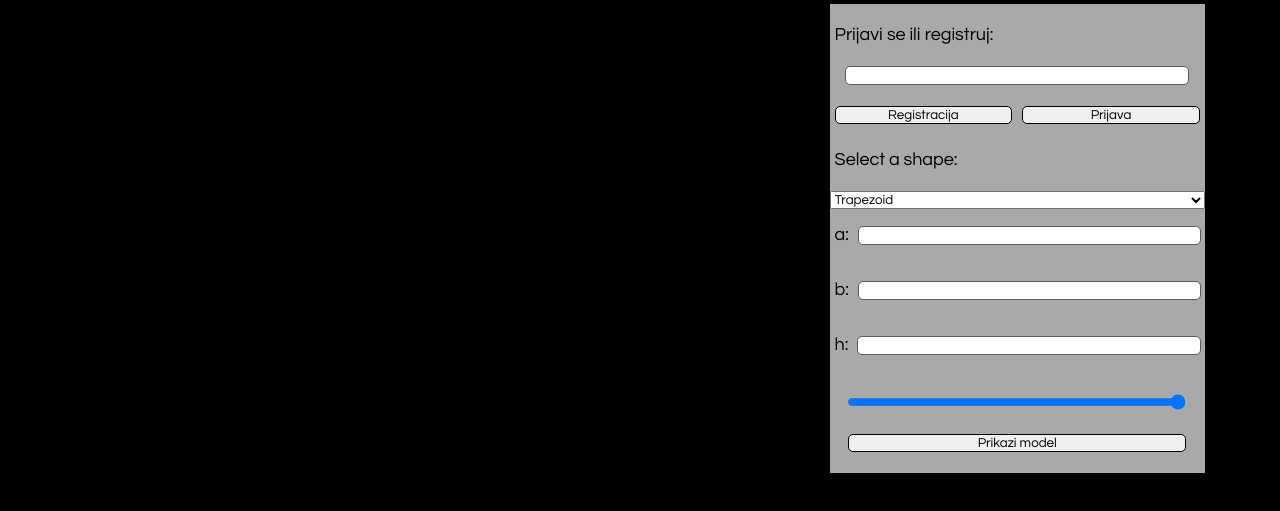
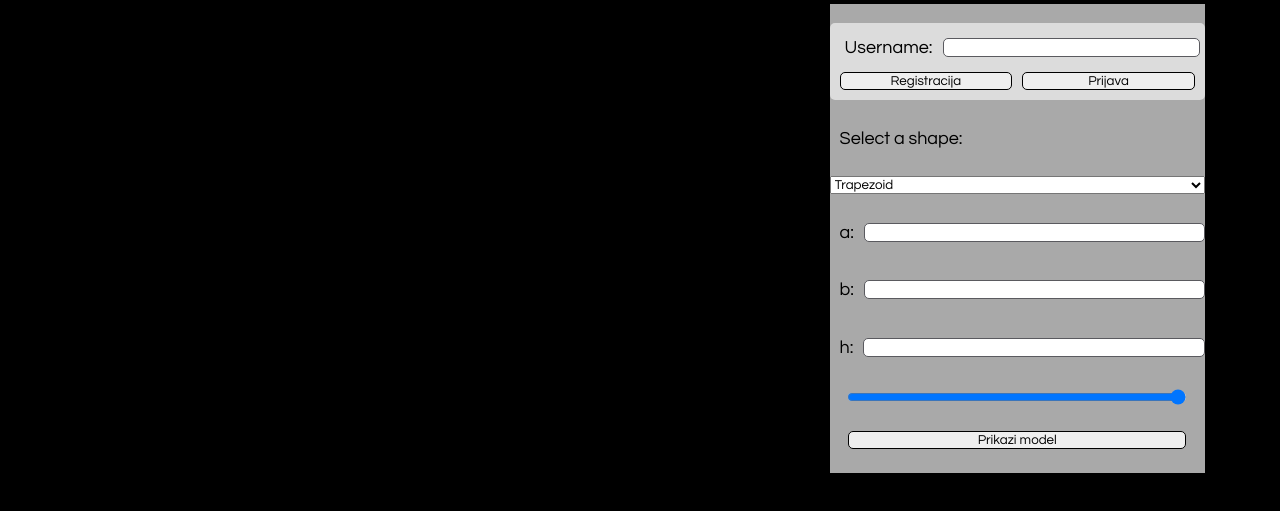
Before and after one commit to mldnantic/GeometrySolver, a website: page GeometrySolverWeb/public/index.html in a window 1280 px wide. Shown: the part 121-632 px from the top of the page. Drawn offline with Linux system fonts and the light colour scheme.

Commit message:
pocetak rada na redrawu komponenti interfejsa

```diff
--- a/GeometrySolverWeb/public/main.css
+++ b/GeometrySolverWeb/public/main.css
@@ -32,6 +32,11 @@ h1
     border-bottom-right-radius: 0px;
     margin: 5%;
     margin-bottom: 0%;
+}
+
+div
+{
+    display: flex;
 }
 
 .glavniDiv
@@ -77,12 +82,18 @@ textarea
 .registerLoginDiv
 {
     display: flex;
+    flex-direction: column;
+    padding: 5px;
+    background-color: gainsboro;
+    border-radius: 5px;
 }
 
 label
 {
     color: black;
     padding: 5px;
+    border-radius: 5px;
+    margin: 5px;
 }
 
 select
--- a/GeometrySolverWeb/public/main.js
+++ b/GeometrySolverWeb/public/main.js
@@ -69,11 +69,10 @@ if(!gl)
 {
     throw new Error("WEBGL NOT SUPPORTED");
 }
-
 // alert("Dobrodosli u GeometrySolver :D");
 
+//unloadovanje struktura za matrice jer drugacije ne radi
 const { mat2, mat2d, mat3, mat4, quat, quat2, vec2, vec3, vec4 } = glMatrix;
-
 
 var vertexData= [
     //koordinatne ose
@@ -122,17 +121,23 @@ menu.className="menuDiv";
 menu.id="menuDiv";
 glavniDiv.appendChild(menu);
 
+let registerLoginDiv = document.createElement("div");
+registerLoginDiv.className = "registerLoginDiv";
+registerLoginDiv.id = "registerLoginDiv";
+menu.appendChild(registerLoginDiv);
+
+let divTmp = document.createElement("div");
+
 let userLabel = document.createElement("label");
-userLabel.innerHTML = "Prijavi se ili registruj: ";
-menu.appendChild(userLabel);
+userLabel.innerHTML = "Username: ";
+divTmp.appendChild(userLabel);
 
 var usernameInput = document.createElement("input");
 usernameInput.id = "usernameInput";
-menu.appendChild(usernameInput);
+divTmp.appendChild(usernameInput);
 
-let registerLoginDiv = document.createElement("div");
-registerLoginDiv.className = "registerLoginDiv";
-menu.appendChild(registerLoginDiv);
+registerLoginDiv.appendChild(divTmp);
+divTmp = document.createElement("div");
 
 let btnRegister = document.createElement("button");
 btnRegister.innerHTML="Registracija";
@@ -176,7 +181,7 @@ btnRegister.onclick =async (ev) =>{
 
     }
 }
-registerLoginDiv.appendChild(btnRegister);
+divTmp.appendChild(btnRegister);
 
 let btnLogin = document.createElement("button");
 btnLogin.innerHTML="Prijava";
@@ -193,8 +198,13 @@ btnLogin.onclick = async (ev) =>{
             console.error('Error fetching data:', error);
         });
     }
+    else
+    {
+        redraw("registerLoginDiv","registerLoginDiv");
+    }
 }
-registerLoginDiv.appendChild(btnLogin);
+divTmp.appendChild(btnLogin);
+registerLoginDiv.appendChild(divTmp);
 
  // Create label element
  var label = document.createElement("label");
```
